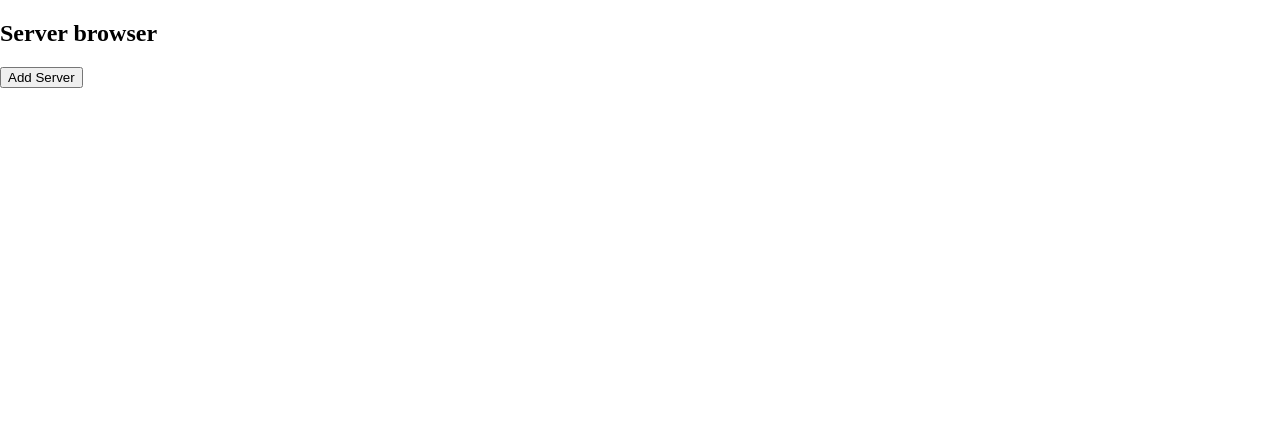
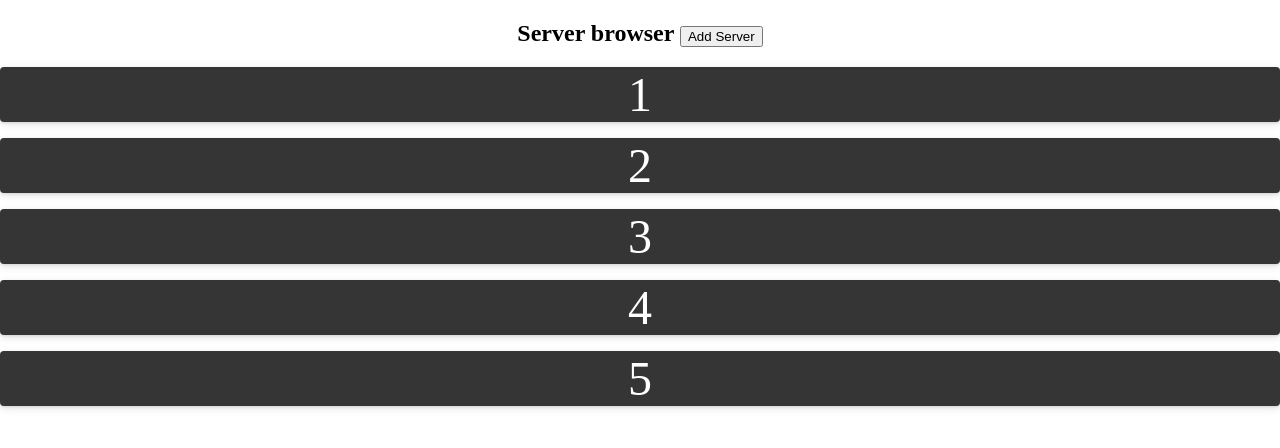
Before and after one commit to Jasper-27/iTeamProject, a plain HTML site: page App/Client/serverBrowser.html in a window 1280 px wide. Drawn offline with Linux system fonts and the light colour scheme.

Commit message:
Did some stuff the the serverBrowser.html

```diff
--- /dev/null
+++ b/App/Client/Grid.css
@@ -0,0 +1,35 @@
+
+@import url('https://fonts.googleapis.com/css?family=Noto+Sans&display=swap');
+
+
+.card {
+    display: flex;
+    flex-direction: column;
+    justify-content: center;
+    align-items: center;
+    background: #353535;
+    font-size: 3rem;
+    color: #fff;
+    box-shadow: rgba(3, 8, 20, 0.1) 0px 0.15rem 0.5rem, rgba(2, 8, 20, 0.1) 0px 0.075rem 0.175rem;
+    height: 100%;
+    width: 100%;
+    border-radius: 4px;
+    transition: all 200ms;
+    overflow: hidden;
+
+    background-size: cover;
+    background-position: center;
+    background-repeat: no-repeat;
+ }
+
+.card:hover {
+    /* box-shadow: rgba(2, 8, 20, 0.1) 0px 0.35em 1.175em, rgba(2, 8, 20, 0.08) 0px 0.175em 0.5em; */
+    transform: translateY(-3px) scale(1.1);
+ }
+
+
+ .basic-grid {
+    display: grid;
+    gap: 1rem;
+    grid-template-columns: repeat(auto-fill, minmax(90%, 1fr));
+ }
--- /dev/null
+++ b/App/Client/serverBrowser.JS
@@ -0,0 +1,23 @@
+class Server {
+    constructor(address, port, name) {
+        this.address = address;
+        this.port = port;
+        this.name = name;
+    }
+}
+
+let server1 = new Server("192.168.0.2", 666, "Jasper's awesome server")
+
+
+// var fruitsList = document.getElementById('fruits'),
+//     li = document.createElement('li'),
+//     clone;
+//     ['apples','bananas','cranberries'].forEach(function (fruit, index) {
+//     clone = li.cloneNode();
+//     clone.textContent = index + ': ' + fruit;
+//     fruitsList.appendChild(clone);
+// });
+
+function connect(){
+    alert("TestFunc")
+}
--- a/App/Client/serverBrowser.html
+++ b/App/Client/serverBrowser.html
@@ -6,13 +6,34 @@
         <title>WinkiMessage</title>
         <link rel="shortcut icon" href="favicon.ico" type="image/x-icon">
         <link href="style.css" rel="stylesheet" type="text/css" />
-        <link rel="manifest" href="manifest.json">
+        <script defer src="serverBrowser.JS"></script>
+
+
+        <style>
+            @import url('./grid.css');
+        </style>
+
     </head>
 
     <body>
+
+        <script>
+            serverBrowser.connect();
+        </script>
+
         <div id="topBar" display="inline-block">
-            <h2 id="title">Server browser</h2>
-            <button id="btn_addServer" onclick="addServer()">Add Server</button>
+            <h2 id="title" align="center">Server browser  <button id="btn_addServer" onclick="addServer()">Add Server</button></h2>
+
+        </div>
+
+        <div width="40%" margin="auto" align="center">
+            <section class="basic-grid" >
+                <div class="card">1</div>
+                <div class="card">2</div>
+                <div class="card">3</div>
+                <div class="card">4</div>
+                <div class="card">5</div>
+            </section>
         </div>
 
     </body>
```
Also changed, not shown: App/Client/logo.jpg (deleted), 4 other files.
